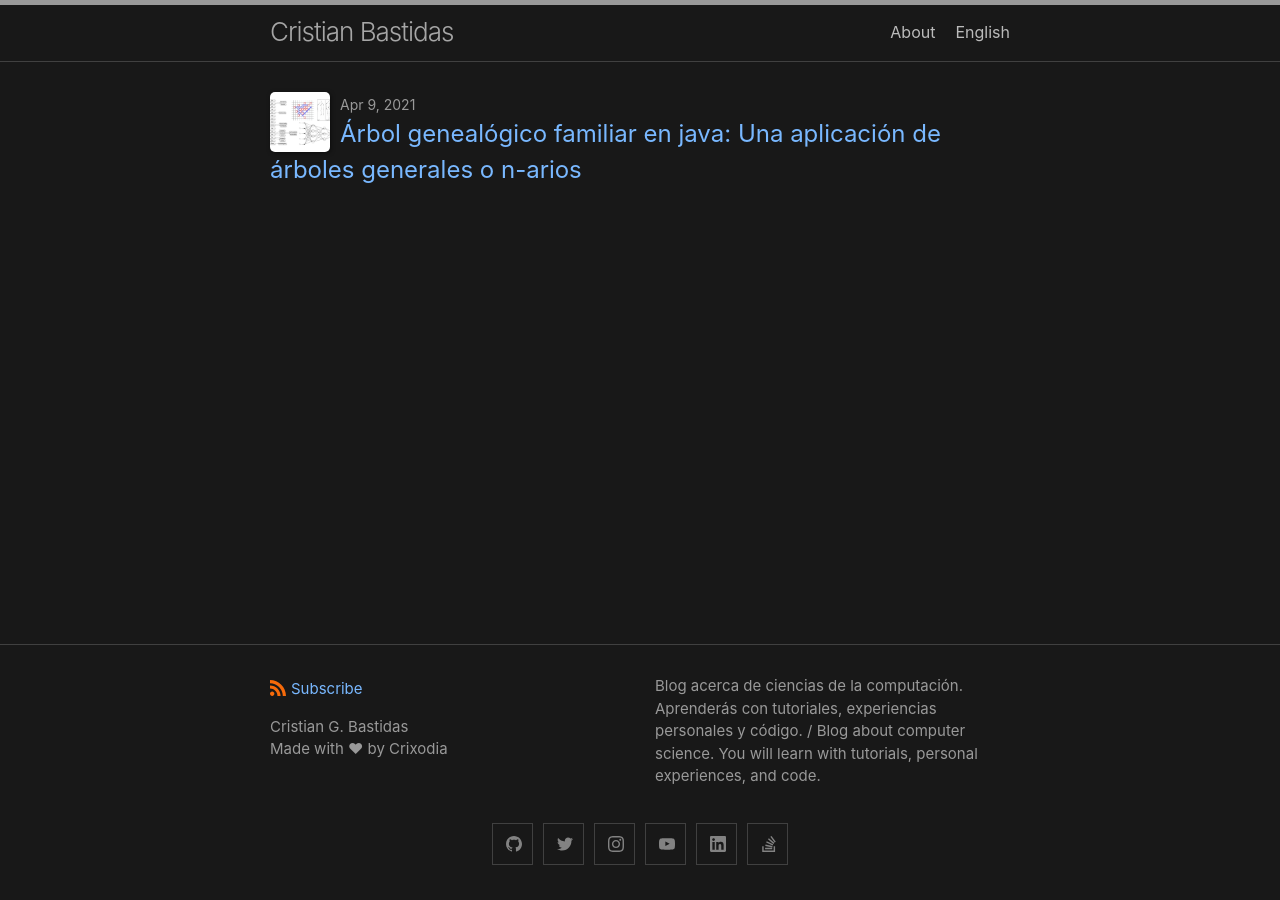
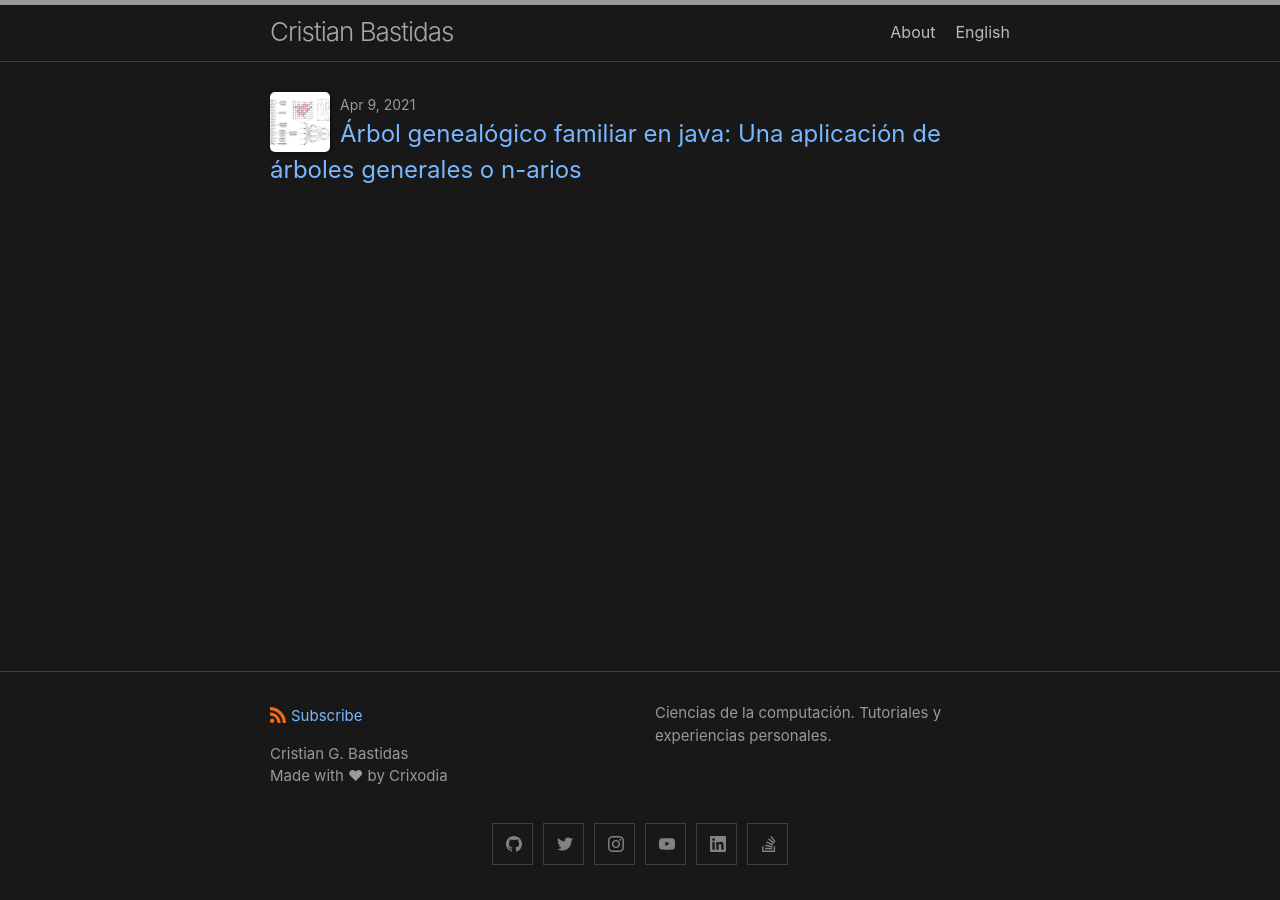
Before and after one commit to crixodia/my-blog, a Jekyll site: the page built from index.markdown, in a window 1280 px wide. Built offline with Jekyll 4.4.1, drawn with Linux system fonts in a browser that asks for light colours.

Commit message:
SEO changes

```diff
--- a/Gemfile
+++ b/Gemfile
@@ -3,8 +3,9 @@ source "https://rubygems.org"
 # When you want to use a different version, change it below, save the
 # file and run `bundle install`. Run Jekyll with `bundle exec`, like so:
 #
-#     bundle exec jekyll serve
-#     bundle exec jekyll build JEKYLL_ENV=production --incremental
+#     bundle exec jekyll serve --host 127.0.0.x --port 20000-40000 --livereload
+#     JEKYLL_ENV=production bundle exec jekyll build --incremental
+#     bundle exec jekyll serve --host 192.168.0.108 --port 20000
 #
 # This will help ensure the proper Jekyll version is running.
 # Happy Jekylling!
--- a/_config.yml
+++ b/_config.yml
@@ -19,21 +19,21 @@
 # in the templates via {{ site.myvariable }}.
 
 title: Cristian Bastidas
-#email:
+# email:
 
 description: >- # this means to ignore newlines until "baseurl:"
-  Blog acerca de ciencias de la computación. Aprenderás con tutoriales, experiencias personales y código. /
-  Blog about computer science. You will learn with tutorials, personal experiences, and code.
+  Ciencias de la computación. Tutoriales y experiencias personales.
+# Blog about computer science. You will learn with tutorials, personal experiences, and code.
 
 baseurl: "/my-blog" # the subpath of your site, e.g. /blog
 url: "https://crixodia.github.io" # the base hostname & protocol for your site, e.g. http://example.com
 
-#Removed due to new minima version
-#twitter_username: crixodia
-#github_username:  crixodia
+# Removed due to new minima version
+# twitter_username: crixodia
+# github_username:  crixodia
 
 # 50px Height is the best option
-#title-logo: /images/title-logo.png
+# title-logo: /images/title-logo.png
 
 disqus:
   shortname: crixodiablog
--- a/_includes/head.html
+++ b/_includes/head.html
@@ -5,10 +5,14 @@
   {%- seo -%}
   <link rel="stylesheet" href="{{ "/assets/css/style.css" | relative_url }}">
 
-  <link rel="icon" type="image/png" sizes="32x32" href="{{ "/assets/favicons/favicon-32x32.png" | relative_url }}">
-  <link rel="icon" type="image/png" sizes="16x16" href="{{ "/assets/favicons/favicon-16x16.png" | relative_url }}">
-  <link rel="manifest" href="{{ "/assets/favicons/site.webmanifest" | relative_url }}">
-  <link rel="mask-icon" href="{{ "/assets/favicons/safari-pinned-tab.svg" | relative_url }}" color="#5bbad5">
+  <link rel="apple-touch-icon" sizes="192x192" href="{{ "/assets/favicons/android-chrome-192x192.png" | relative_url }}"/>
+  <link rel="apple-touch-icon" sizes="384x384" href="{{ "/assets/favicons/android-chrome-384x384.png" | relative_url }}"/>
+  <link rel="icon" type="image/png" sizes="32x32" href="{{ "/assets/favicons/favicon-32x32.png" | relative_url }}"/>
+  <link rel="icon" type="image/png" sizes="16x16" href="{{ "/assets/favicons/favicon-16x16.png" | relative_url }}"/>
+  <link rel="manifest" href="{{ "/assets/favicons/site.webmanifest" | relative_url }}"/>
+  <link rel="mask-icon" href="{{ "/assets/favicons/safari-pinned-tab.svg" | relative_url }}" color="#5bbad5"/>
+
+  <meta name="theme-color" content="#181818"/>
 
   {%- feed_meta -%}
   {%- if jekyll.environment == 'production' and site.google_analytics -%}
--- a/_posts/2021-04-08-nary-family-tree.markdown
+++ b/_posts/2021-04-08-nary-family-tree.markdown
@@ -4,7 +4,7 @@ title: "Árbol genealógico familiar en java: Una aplicación de árboles genera
 date: 2021-04-09 15:14:00 -0500
 categories: structures java tutorial gui
 language: es
-image: /assets/images/thumbnail-trees.png
+image: /assets/images/thumbnail-trees.jpg
 ---
 Quizá ya habrás implementado un árbol binario en java, lo cual es fácil. Por otra parte, los áboles n-arios se caracterizan por la posibilidad de tener n hijos. A continuación crearemos una aplicación a este tipo de dato con árboles genealógicos.
 
```
Also changed, not shown: Gemfile.lock, assets/favicons/android-chrome-192x192.png (added), assets/favicons/android-chrome-384x384.png (added), assets/images/default-featured-image.jpg, assets/images/thumbnail-trees.jpg (added), assets/images/thumbnail-trees.png (deleted).
